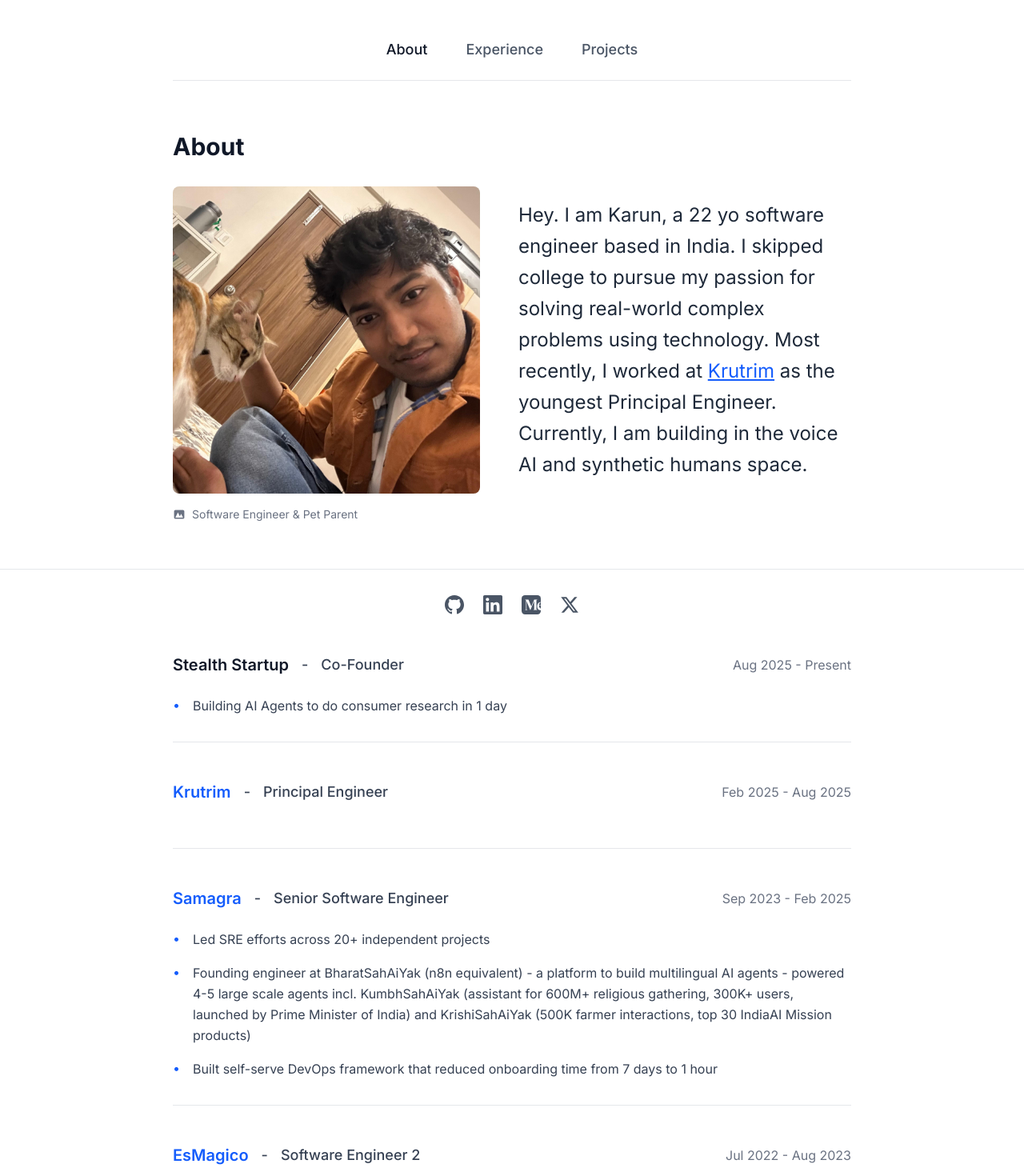
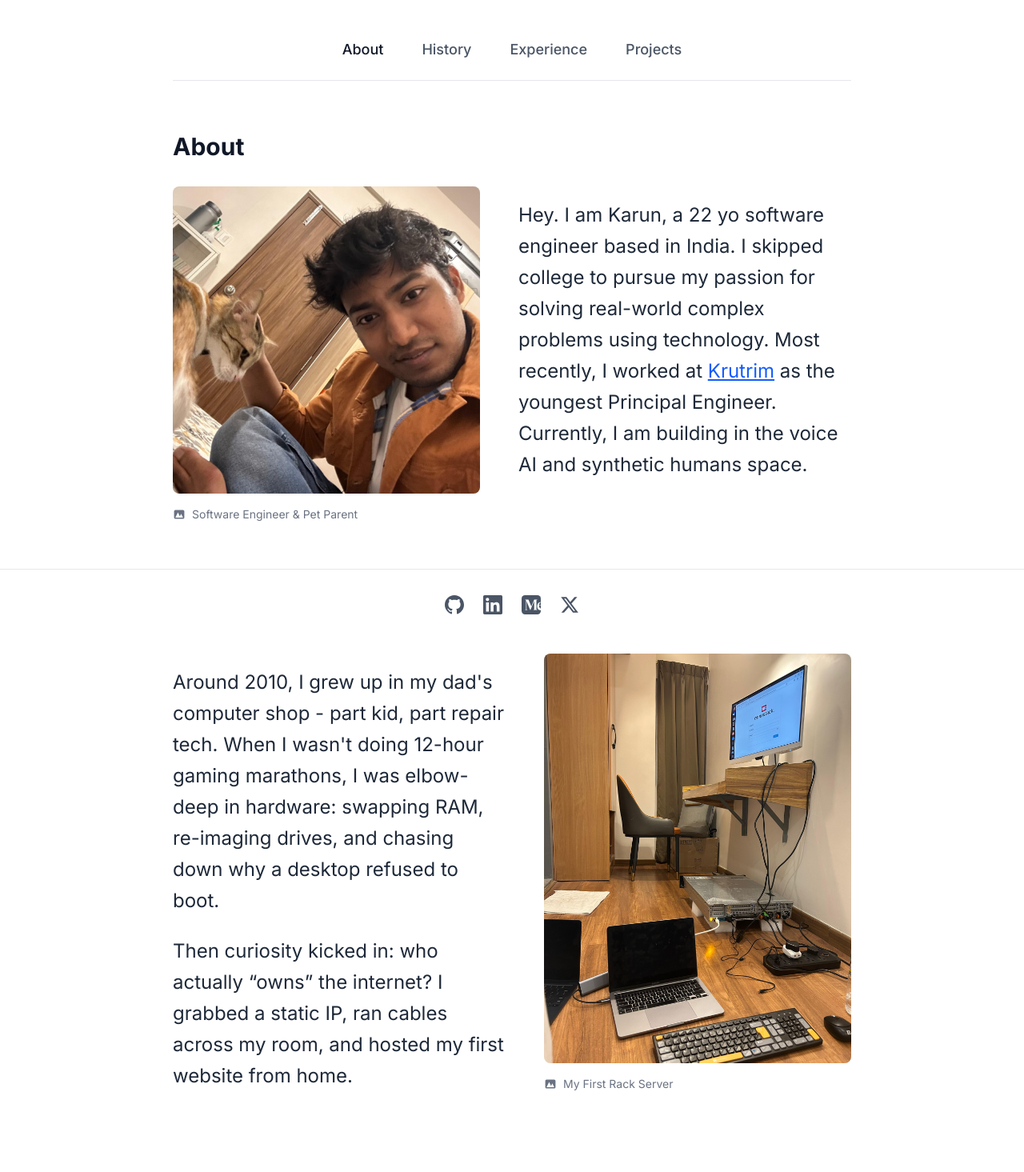
Before and after one commit to singhalkarun/singhalkarun.com, a Next.js app: page / in a window 1280 px wide. Shown: the top 1465 px of the page at 80% size. Built offline with nearby package versions, Linux system fonts and the light colour scheme.

Commit message:
add history section and improve navbar

```diff
--- a/app/components/Header.tsx
+++ b/app/components/Header.tsx
@@ -1,7 +1,7 @@
 "use client";
 
 interface HeaderProps {
-  currentPage: "about" | "experience" | "projects";
+  currentPage: "about" | "history" | "experience" | "projects";
 }
 
 export default function Header({ currentPage }: HeaderProps) {
@@ -14,10 +14,10 @@
 
   return (
     <header className="border-b border-gray-200 pb-6 mb-12">
-      <nav className="flex justify-center space-x-12">
+      <nav className="flex justify-center space-x-4 md:space-x-8 lg:space-x-12">
         <button
           onClick={() => scrollToSection('about')}
-          className={`text-lg font-medium transition-colors duration-200 ${
+          className={`text-base md:text-lg font-medium transition-colors duration-200 ${
             currentPage === "about"
               ? "text-gray-900"
               : "text-gray-600 hover:text-gray-900"
@@ -26,8 +26,18 @@
           About
         </button>
         <button
+          onClick={() => scrollToSection('history')}
+          className={`text-base md:text-lg font-medium transition-colors duration-200 ${
+            currentPage === "history"
+              ? "text-gray-900"
+              : "text-gray-600 hover:text-gray-900"
+          }`}
+        >
+          History
+        </button>
+        <button
           onClick={() => scrollToSection('experience')}
-          className={`text-lg font-medium transition-colors duration-200 ${
+          className={`text-base md:text-lg font-medium transition-colors duration-200 ${
             currentPage === "experience"
               ? "text-gray-900"
               : "text-gray-600 hover:text-gray-900"
@@ -37,7 +47,7 @@
         </button>
         <button
           onClick={() => scrollToSection('projects')}
-          className={`text-lg font-medium transition-colors duration-200 ${
+          className={`text-base md:text-lg font-medium transition-colors duration-200 ${
             currentPage === "projects"
               ? "text-gray-900"
               : "text-gray-600 hover:text-gray-900"
--- /dev/null
+++ b/app/components/History.tsx
@@ -0,0 +1,47 @@
+import Image from "next/image";
+
+export default function History() {
+  return (
+    <section id="history" className="mt-24">
+      <h2 className="text-3xl font-bold text-gray-900 mb-8">History</h2>
+      <div className="flex flex-col lg:flex-row lg:items-start lg:space-x-12 space-y-8 lg:space-y-0">
+        {/* Content section */}
+        <div className="flex-1 lg:pt-4">
+          <div className="space-y-6">
+            <p className="text-xl lg:text-2xl leading-relaxed text-gray-800">
+              Around 2010, I grew up in my dad&apos;s computer shop - part kid, part repair tech. When I wasn&apos;t doing 12-hour gaming marathons,
+              I was elbow-deep in hardware: swapping RAM, re-imaging drives, and chasing down why a desktop refused to boot.
+            </p>
+
+            <p className="text-xl lg:text-2xl leading-relaxed text-gray-800">
+              Then curiosity kicked in: who actually &ldquo;owns&rdquo; the internet? I grabbed a static IP, ran cables across my room, and hosted my
+              first website from home.
+            </p>
+          </div>
+        </div>
+
+        {/* Image section */}
+        <div className="w-full lg:w-auto lg:flex-shrink-0">
+          <div className="w-full max-w-sm mx-auto lg:mx-0">
+            <div className="relative">
+              <Image
+                src="/rack-server.jpeg"
+                alt="Technology Journey"
+                width={400}
+                height={300}
+                className="w-full h-auto rounded-lg"
+              />
+            </div>
+            {/* Image caption */}
+            <div className="mt-4 flex items-center text-sm text-gray-500">
+              <svg className="w-4 h-4 mr-2" fill="currentColor" viewBox="0 0 20 20">
+                <path fillRule="evenodd" d="M4 3a2 2 0 00-2 2v10a2 2 0 002 2h12a2 2 0 002-2V5a2 2 0 00-2-2H4zm12 12H4l4-8 3 6 2-4 3 6z" clipRule="evenodd" />
+              </svg>
+              <span>My First Rack Server</span>
+            </div>
+          </div>
+        </div>
+      </div>
+    </section>
+  );
+}
--- a/app/page.tsx
+++ b/app/page.tsx
@@ -2,6 +2,7 @@
 import Header from "./components/Header";
 import Footer from "./components/Footer";
 import Experience from "./components/Experience";
+import History from "./components/History";
 
 export default function Home() {
   const experiences = [
@@ -153,6 +154,9 @@
             </div>
           </section>
 
+          {/* History Section */}
+          <History />
+
           {/* Experience Section */}
           <section id="experience" className="mt-24">
             <h2 className="text-3xl font-bold text-gray-900 mb-8">Experience</h2>
```
Also changed, not shown: public/rack-server.jpeg (added).
